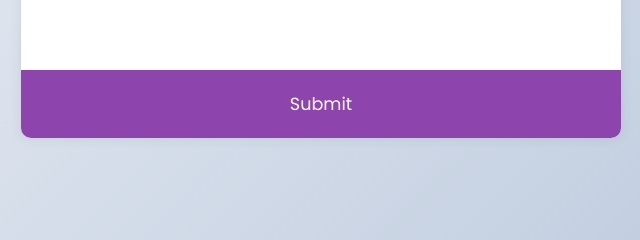
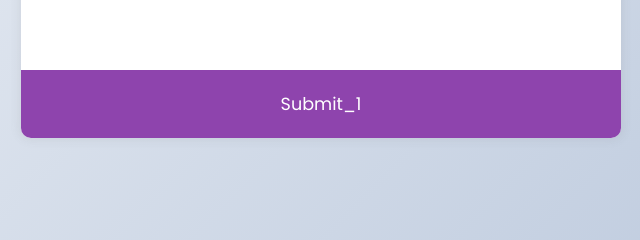
Before and after one commit to disha281/DDD, a plain HTML site: page index.html in a window 1280 px wide. Shown: the part 509-749 px from the top of the page, 319-959 px from the left. Drawn offline with Linux system fonts and the light colour scheme.

Commit message:
made a change

```diff
--- a/index.html
+++ b/index.html
@@ -32,7 +32,7 @@
           </li>
         </ul>
       </div>
-      <button id="submit">Submit</button>
+      <button id="submit">Submit_1</button>
     </div>
     <script src="script.js"></script>
   </body>
```
